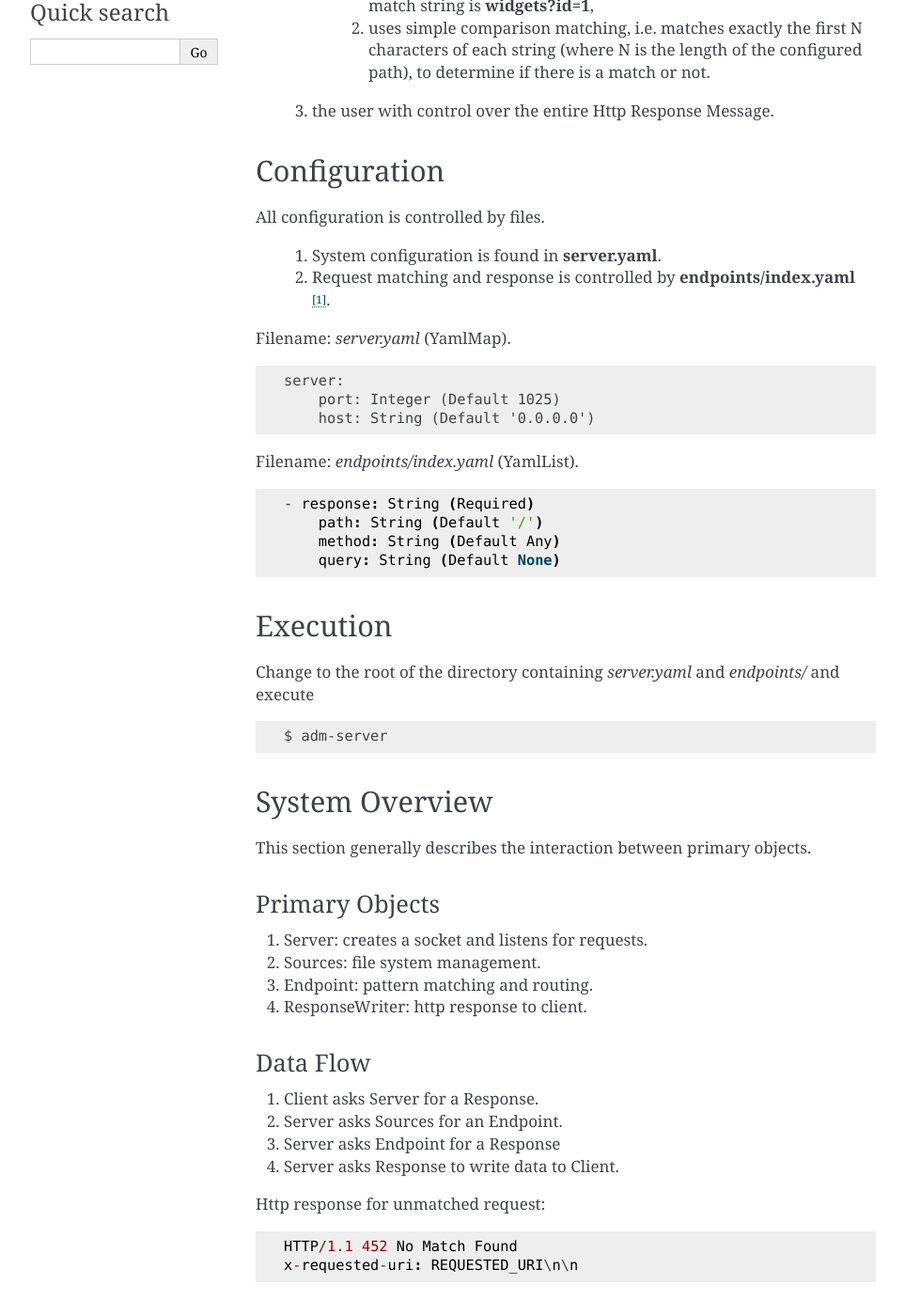
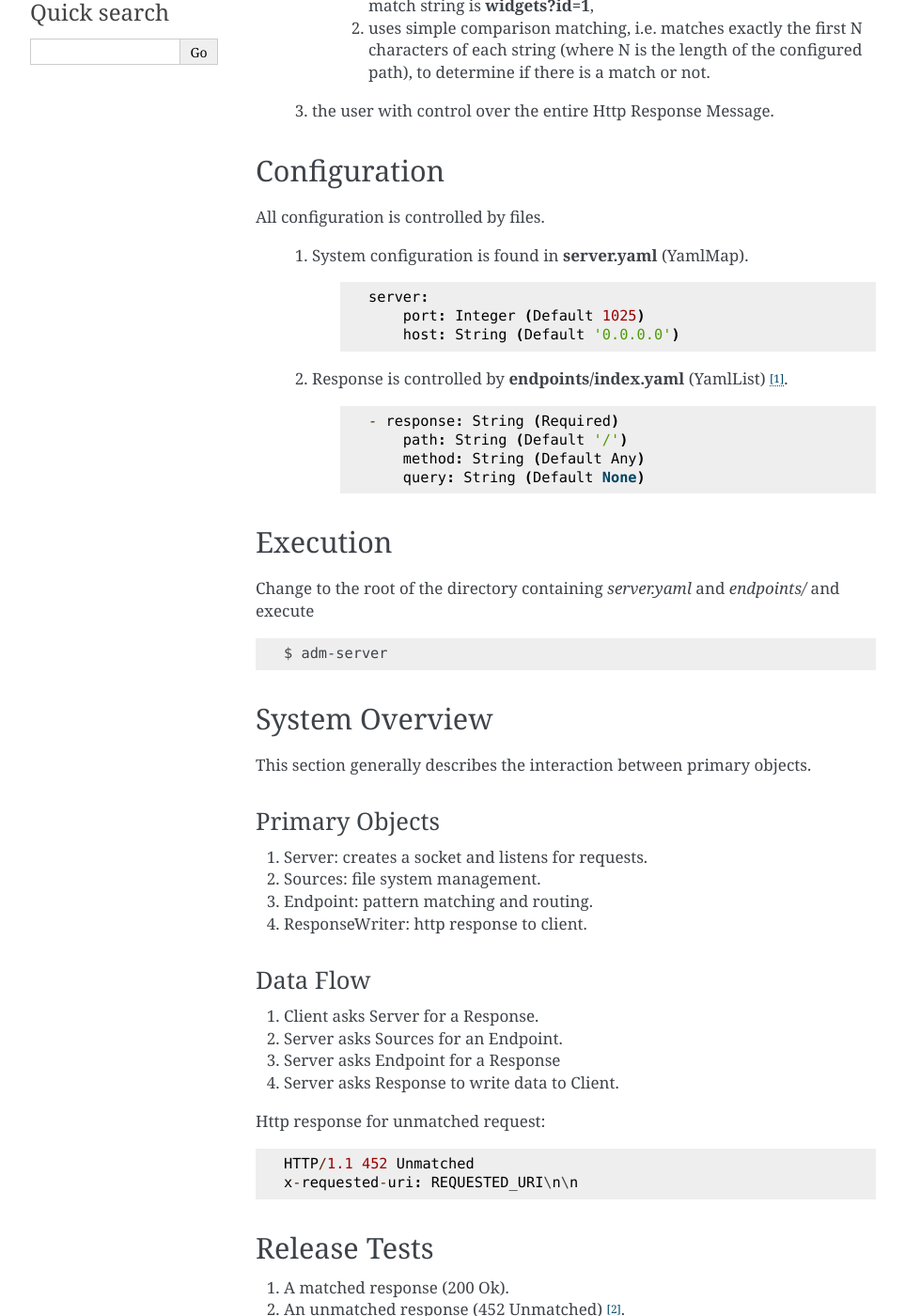
Before and after one commit to melkerton/adm-server, a Sphinx documentation site: the page built from docs/source/development/v0.0.1/index.rst, in a window 1280 px wide and 1400 px high, scrolled down 375 px. Shown: the whole window at 94% size, without its empty margins (148-1111 px from the left). Built offline with Sphinx 7.4.7, drawn with Linux system fonts in a browser that asks for light colours; some of the changed text lies outside the part shown.

Commit message:
Auto Commit 1831

```diff
--- a/docs/source/development/v0.0.1/index.rst
+++ b/docs/source/development/v0.0.1/index.rst
@@ -20,25 +20,22 @@ Configuration
 
 All configuration is controlled by files.
 
-    #. System configuration is found in **server.yaml**.
-    #. Request matching and response is controlled by **endpoints/index.yaml** [#endpoints]_.
+    #. System configuration is found in **server.yaml** (YamlMap).
 
-Filename: `server.yaml` (YamlMap).
+        .. code-block::
 
-.. code-block:: none
+            server:
+                port: Integer (Default 1025)
+                host: String (Default '0.0.0.0')
 
-    server:
-        port: Integer (Default 1025)
-        host: String (Default '0.0.0.0')
+    #. Response is controlled by **endpoints/index.yaml**  (YamlList) [#endpoints]_.
 
-Filename: `endpoints/index.yaml` (YamlList).
+        .. code-block::
 
-.. code-block::
-
-    - response: String (Required)
-        path: String (Default '/')
-        method: String (Default Any)
-        query: String (Default None)
+            - response: String (Required)
+                path: String (Default '/')
+                method: String (Default Any)
+                query: String (Default None)
 
 ----------------------
 Execution
@@ -80,7 +77,7 @@ Http response for unmatched request:
 
 .. code-block::
 
-    HTTP/1.1 452 No Match Found
+    HTTP/1.1 452 Unmatched
     x-requested-uri: REQUESTED_URI\n\n
 
 
@@ -90,7 +87,7 @@ Release Tests
 
 #. A matched response (200 Ok).
 
-#. An unmatched response (454 No Match).
+#. An unmatched response (452 Unmatched) [#authoratative]_.
 
 
 ----------------------
@@ -104,3 +101,5 @@ References
 .. [#endpoints] Why not just `endpoints.yaml`?
 
     A future release will support multiple files in nested directories.
+
+..  [#authoratative] This is the authoratative value for Http Response Label.
```
Also changed, not shown: docs/source/cheatsheet.rst (+10 -6 lines), docs/source/index.rst (+11 -0 lines).
